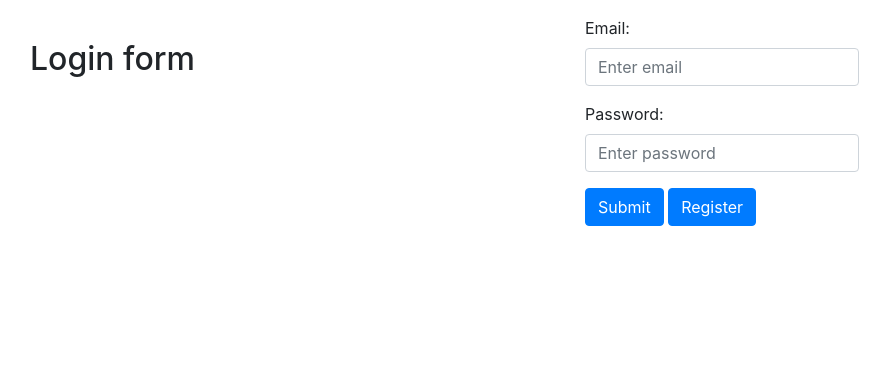
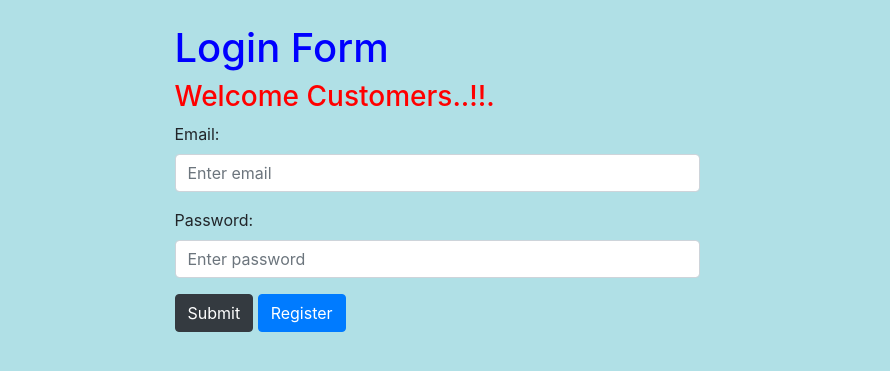
Before and after one commit to Jagadish-NCI2024/CustomerRegistration, a Flask app: page /login in a window 1280 px wide. Shown: the top 371 px of the page, without its empty margins (203-1093 px from the left). Run offline with Flask 3, Linux system fonts and the light colour scheme.

Commit message:
Front end changes

```diff
--- a/templates/login.html
+++ b/templates/login.html
@@ -2,6 +2,7 @@
 <html lang="en">
 <head>
   <title>Login page</title>
+  <link rel="stylesheet" href="Registration\style.css">
   <meta charset="utf-8">
   <meta name="viewport" content="width=device-width, initial-scale=1">
   <link rel="stylesheet" href="https://cdn.jsdelivr.net/npm/bootstrap@4.6.2/dist/css/bootstrap.min.css">
@@ -13,11 +14,21 @@
 <body>
 
 <div class="container">
+  <div class="container">
     <div class=" row justify-content-center">
         <div class="col-sm-6 mt-4">
-         <div class="mb-3 mt-3">
-           <h2>Login form</h2>
-           <!-- <form action="/login" method="POST">
+           <!-- <h2>Login form</h2> -->
+           <style>
+            body {background-color: powderblue;}
+            h1   {color: blue;}
+            h3   {color: rgb(231, 122, 13);}
+            p    {color: red;}
+            </style>
+           <h1 style="color:blue;">Login Form</h1>
+
+<h3 style="color:red;">Welcome Customers..!!.</h3>
+
+            <form action="/login" method="POST">
                 <div class="form-group">
                 <label for="email">Email:</label>
                 <input type="email" class="form-control" id="email" placeholder="Enter email" name="email">
@@ -30,29 +41,12 @@
                 <button type="submit" class="btn btn-dark">Submit</button>
                 <a href="/register" class="btn btn-primary">Register</a>
             </form>
-        </div> -->
+        </div>
 
     </div>
 
 </div>
 
-<form action="/login" method="POST">
-    <div class="mb-3 mt-3">
-      <label for="uname" class="form-label">Email:</label>
-      <input type="text" class="form-control" id="uname" placeholder="Enter email" name="email" required>
-
-      <div class="invalid-feedback">Please fill out this field.</div>
-    </div>
-    <div class="mb-3">
-      <label for="pwd" class="form-label">Password:</label>
-      <input type="password" class="form-control" id="pwd" placeholder="Enter password" name="password" required>
-
-      <div class="invalid-feedback">Please fill out this field.</div>
-    </div>
-
-    <button type="submit" class="btn btn-primary">Submit</button>
-    <a href="/register" class="btn btn-primary">Register</a>
-  </form>
 
 </body>
 </html>
```
Also changed, not shown: templates/dashboard.html (+27 -16 lines), templates/employee_role.html (deleted, +0 -10 lines), templates/index.html (+23 -4 lines), templates/register.html (+7 -0 lines), test/test.py (deleted, +0 -5 lines), database.db, templates/admin_role.html (deleted).
